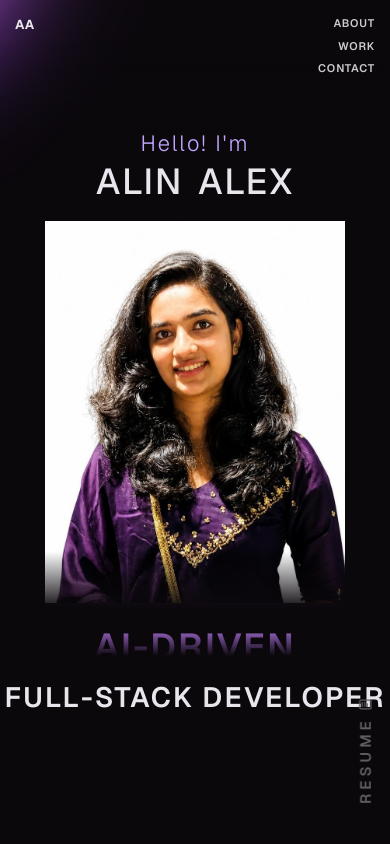
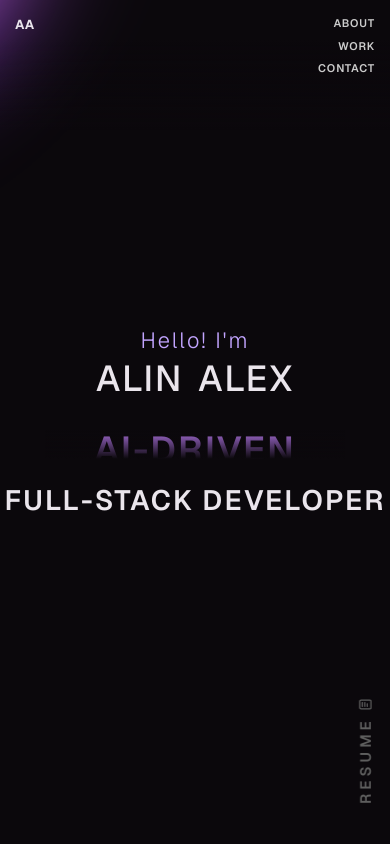
Before and after one commit to AlinAlexMyladoor/Portfolio_Alin, a React (Vite) app: page / in a window 390 px wide. Shown: the top 844 px of the page. Built offline with nearby package versions, Linux system fonts and the light colour scheme.

Commit message:
Hide static photo on mobile and center typography

```diff
--- a/src/components/styles/Landing.css
+++ b/src/components/styles/Landing.css
@@ -18,7 +18,8 @@
     box-sizing: border-box;
     display: flex;
     flex-direction: column;
-    justify-content: space-between;
+    justify-content: center;
+    align-items: center;
     padding: 0 15px;
   }
 
@@ -30,8 +31,8 @@
     right: auto !important;
     bottom: auto !important;
     transform: none !important;
-    padding-top: 15vh;
-    margin-bottom: auto;
+    padding-top: 0;
+    margin-bottom: 30px;
     z-index: 10;
     text-align: center;
     width: 100% !important;
@@ -66,11 +67,10 @@
     bottom: auto !important;
     transform: none !important;
     text-align: center;
-    margin-top: auto;
+    margin-top: 0;
     z-index: 10;
     background: transparent;
-    padding-bottom: 15vh;
-    /* Add bottom padding for scroll space */
+    padding-bottom: 0;
     display: flex;
     flex-direction: column;
     align-items: center;
@@ -104,26 +104,11 @@
 
   /* Show mobile photo */
   .mobile-photo {
-    display: block;
-    position: relative !important;
-    width: 100%;
-    max-width: 380px;
-    margin: 0 auto;
-    z-index: 1;
-    order: 2;
-    /* Second: Photo */
-    /* Add fade mask to bottom */
-    -webkit-mask-image: linear-gradient(to bottom, black 85%, transparent 100%);
-    mask-image: linear-gradient(to bottom, black 85%, transparent 100%);
-    pointer-events: none;
-    transform: none !important;
+    display: none !important;
   }
 
   .mobile-photo img {
-    width: 100%;
-    height: auto;
-    object-fit: contain;
-    filter: drop-shadow(0 0 40px rgba(194, 164, 255, 0.4));
+    display: none !important;
   }
 }
 
```
